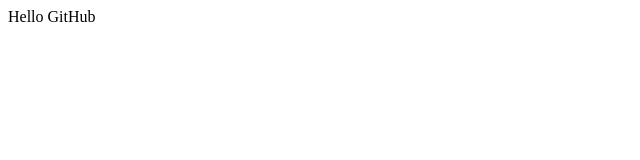
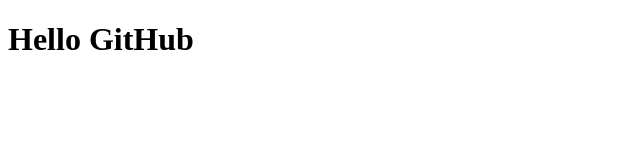
Before and after one commit to MillPaveenuch/web52, a plain HTML site: page index.html in a window 1280 px wide. Shown: the whole page, without its empty margins (0-640 px from the left). Drawn offline with Linux system fonts and the light colour scheme.

Commit message:
แก้ไขข้อความ

```diff
--- a/index.html
+++ b/index.html
@@ -9,7 +9,7 @@
 </head>
 
 <body>
-  Hello GitHub
+  <h1>Hello GitHub</h1>
   <script src="script.js"></script>
 </body>
 
```
